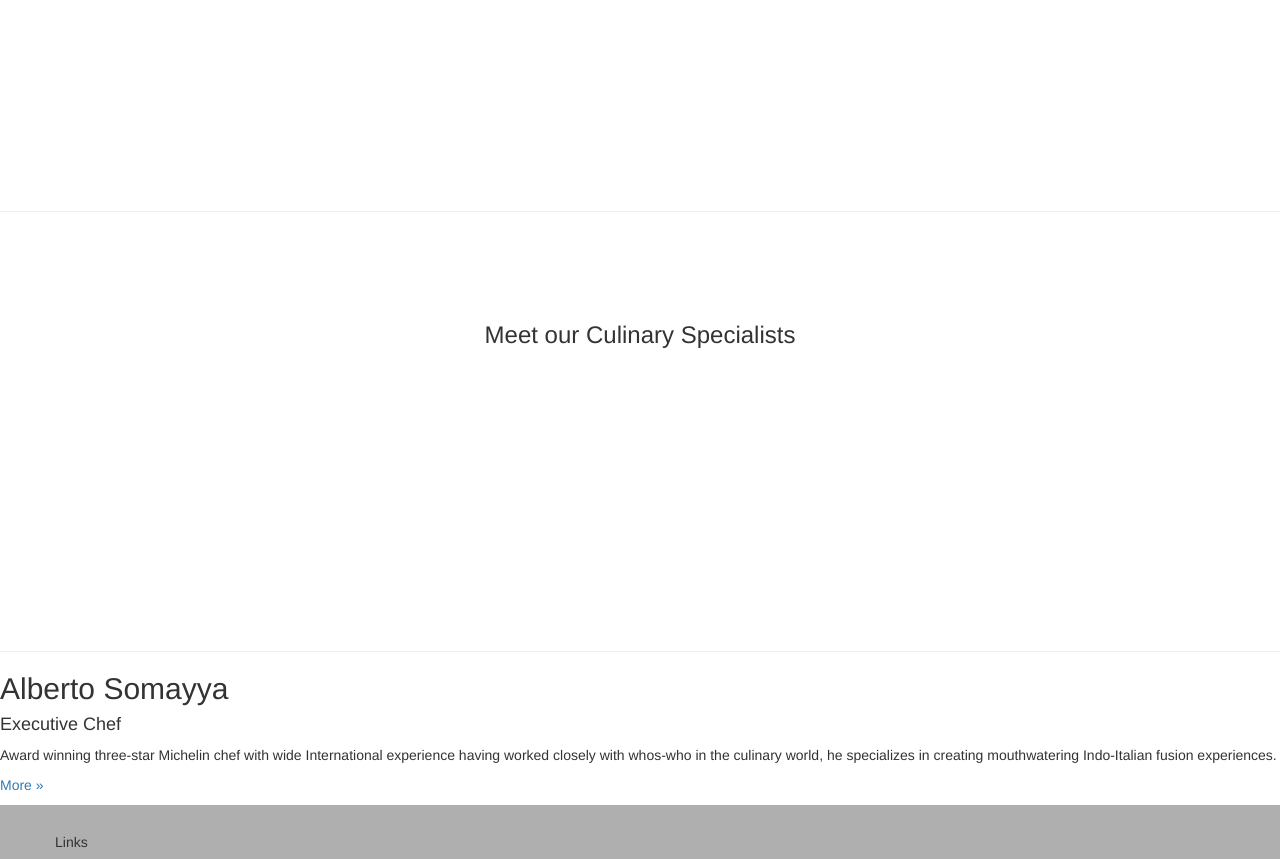
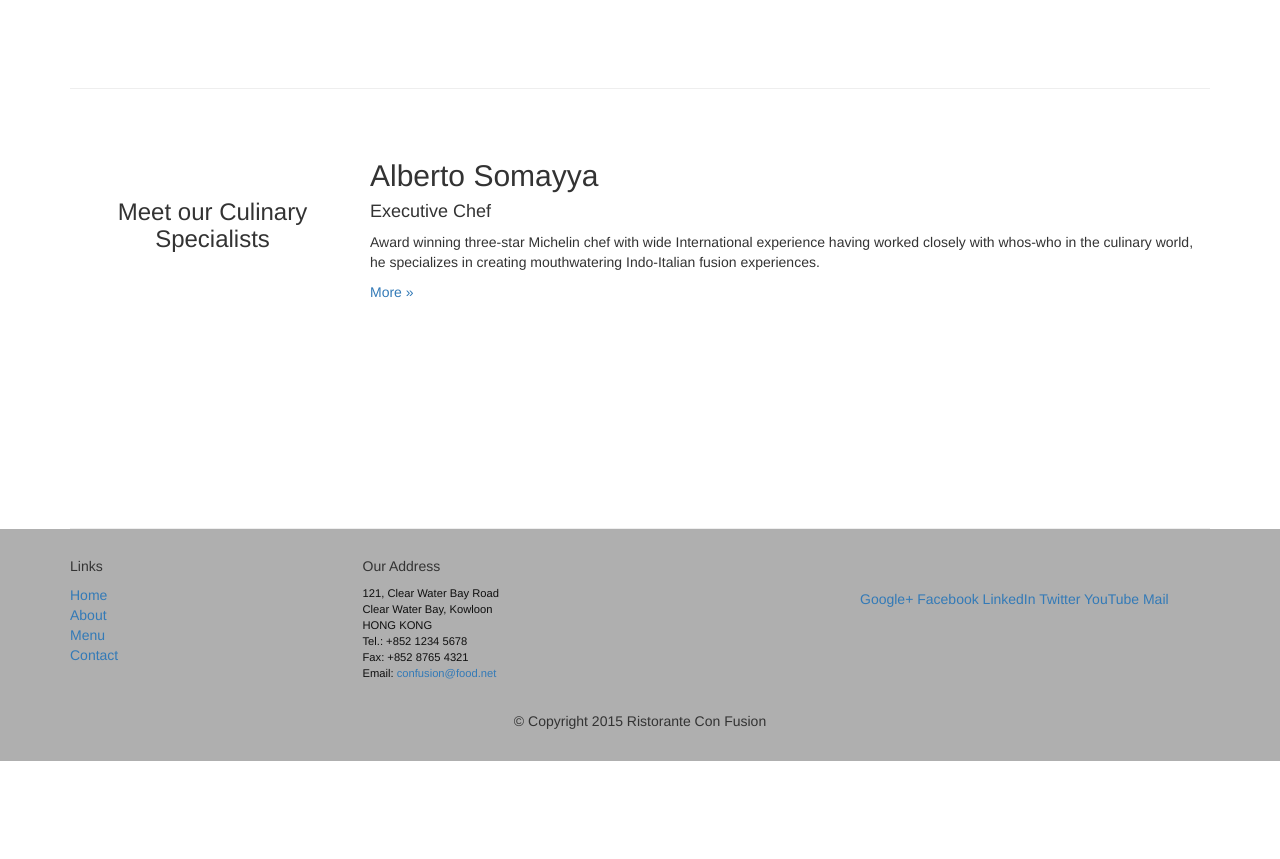
Before and after one commit to denysmatsevych/coursera_ui-frameworks-and-tools_confusion, a plain HTML site: page index.html in a window 1280 px wide. Shown: the part 1200-2059 px from the top of the page. After the commit the page ends 1961 px from the top, so only its background shows below. Drawn offline with nearby package versions, Linux system fonts and the light colour scheme.

Commit message:
edited grid system

```diff
--- a/index.html
+++ b/index.html
@@ -43,9 +43,11 @@
 
     <div class="container">
         <div class="row row-content">
+            <div class="col-xs-12 col-sm-8">
                 <p style="padding:20px;"></p>
                 <h3 align=center>Our Lipsmacking Culinary Creations</h3>
             </div>
+            <div class="col-xs-12 col-sm-4">
                 <h2>Uthappizza</h2>
                 <p>A unique combination of Indian Uthappam (pancake) and Italian pizza, topped with Cerignola olives, ripe vine cherry tomatoes, Vidalia onion, Guntur chillies and Buffalo Paneer.</p>
                 <p><a  href="#">More &raquo;</a></p>
@@ -66,9 +68,11 @@
         </div>
 
         <div class="row row-content">
+            <div class="col-xs-12 col-sm-3">
                 <p style="padding:20px;"></p>
                 <h3 align=center>Meet our Culinary Specialists</h3>
             </div>
+            <div class="col-xs-12 col-sm-9">
                 <h2>Alberto Somayya</h2>
                 <h4>Executive Chef</h4>
                 <p>Award winning three-star Michelin chef with wide International experience having worked closely with whos-who in the culinary world, he specializes in creating mouthwatering Indo-Italian fusion experiences. </p>
@@ -80,6 +84,7 @@
     <footer class="row-footer">
         <div class="container">
             <div class="row">
+                <div class="col-xs-6 col-sm-3">
                     <h5>Links</h5>
                     <ul class="list-unstyled">
                         <li><a href="#">Home</a></li>
@@ -99,6 +104,7 @@
 		              Email: <a href="mailto:confusion@food.net">confusion@food.net</a>
 		           </address>
                 </div>
+                <div class="col-xs-12 col-sm-4">
                     <div style="padding: 40px 10px;">
                         <a href="http://google.com/+">Google+</a>
                         <a href="http://www.facebook.com/profile.php?id=">Facebook</a>
```
